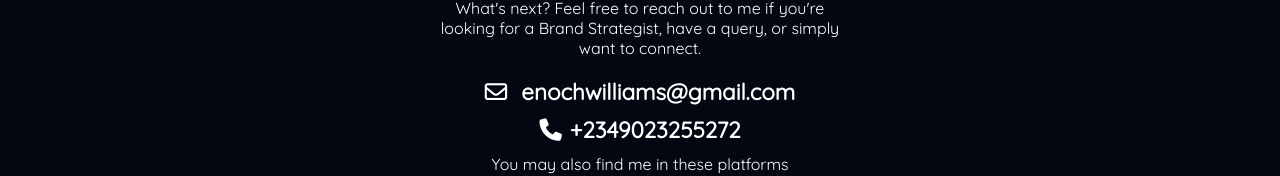
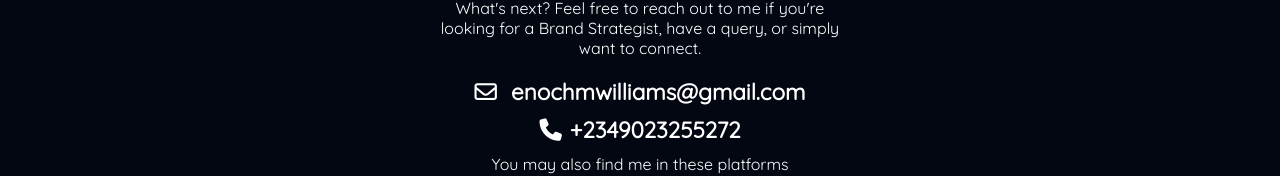
Before and after one commit to Ehigiepaul01/Muyiwa-Babawale, a plain HTML site: page index.html in a window 1280 px wide. Shown: the part 2992-3168 px from the top of the page. Drawn offline with Linux system fonts and the light colour scheme.

Commit message:
updated the email address

```diff
--- a/index.html
+++ b/index.html
@@ -195,9 +195,9 @@
 
           <div class="contact">
             <h2>
-              <a href="mailto:enochwilliams@gmail.com"
+              <a href="mailto:enochmwilliams@gmail.com"
                 ><span><i class="fa-regular fa-envelope"></i></span>
-                enochwilliams@gmail.com</a
+                enochmwilliams@gmail.com</a
               >
             </h2>
             <h2>
@@ -208,7 +208,7 @@
           <div class="social-icon">
             <p>You may also find me in these platforms</p>
             <div class="icon">
-              <!-- <span><i class="fa-brands fa-facebook"></i></span> -->
+
               <a
                 href="https://www.linkedin.com/in/muyiwa-babawale?trk=contact-info"
                 ><i class="fa-brands fa-linkedin"></i
```
